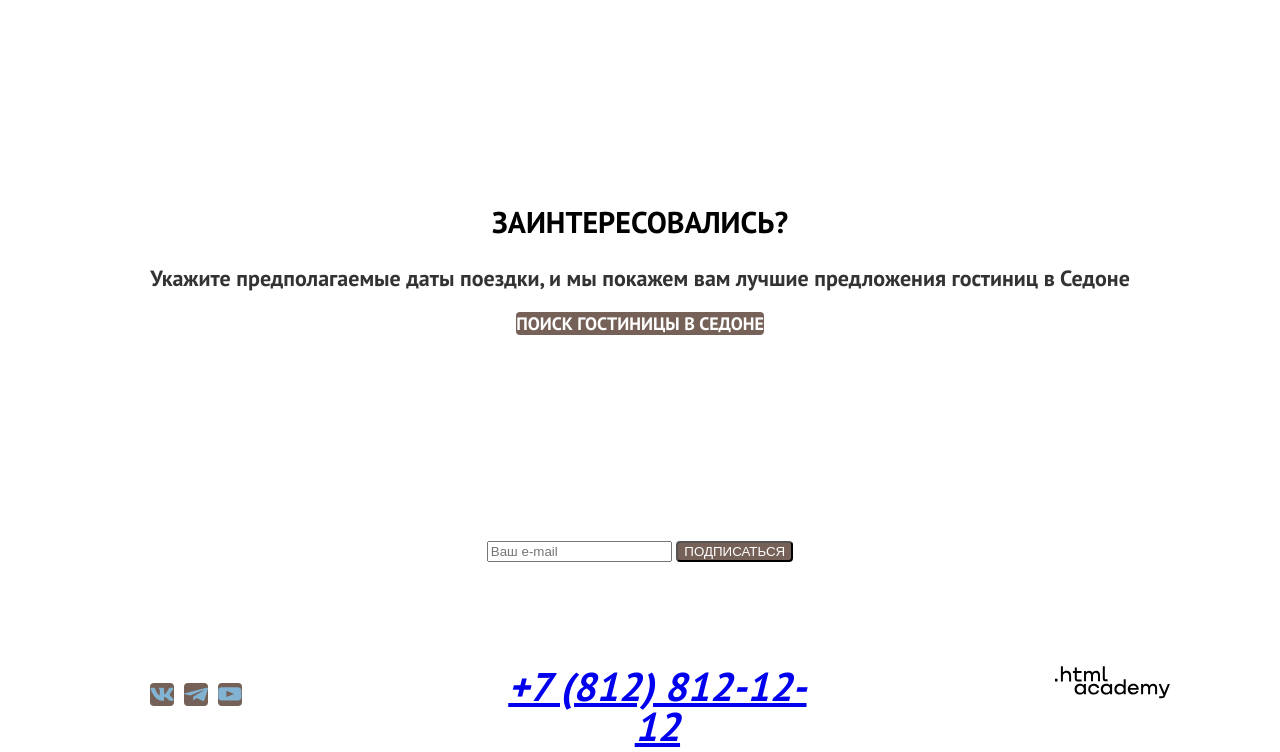
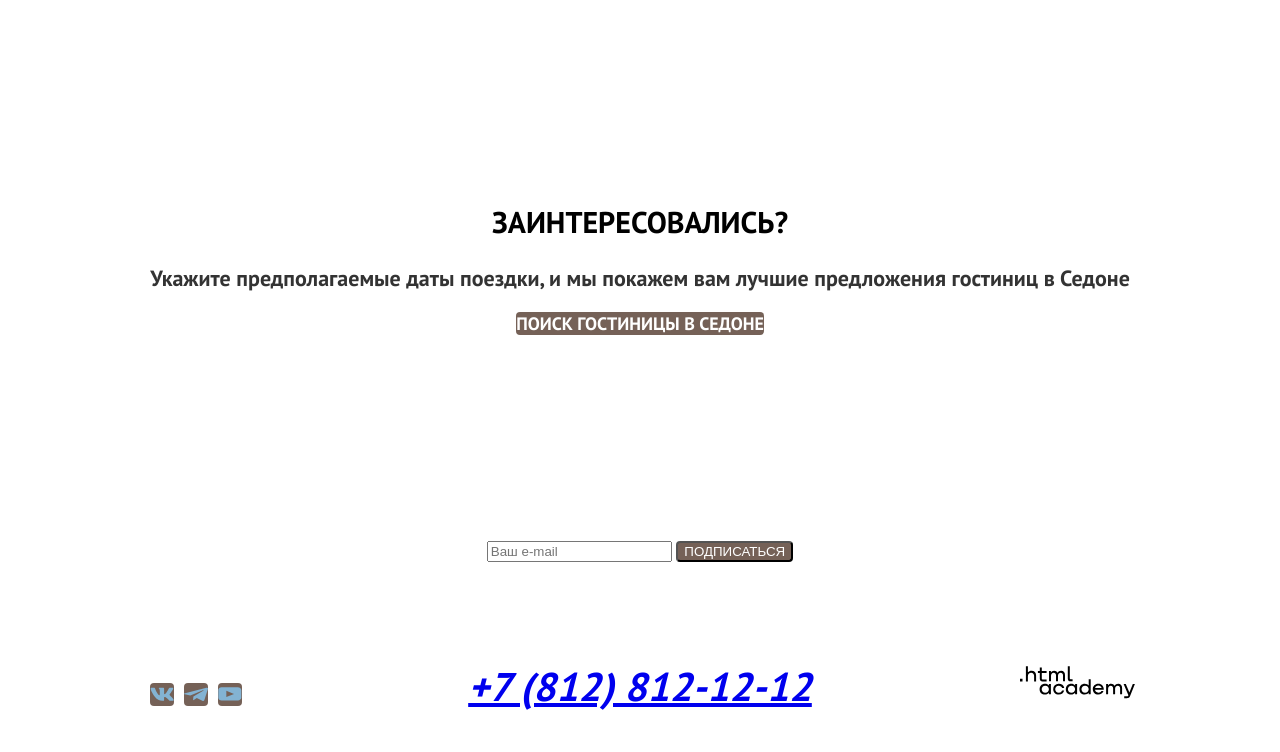
Before and after one commit to htmlacademy-htmlcss/2181423-sedona-35, a plain HTML site: page index.html in a window 1280 px wide. Shown: the part 2051-2803 px from the top of the page. After the commit the page ends 2775 px from the top, so only its background shows below. Drawn offline with Linux system fonts and the light colour scheme.

Commit message:
Update styles.css

```diff
--- a/styles/styles.css
+++ b/styles/styles.css
@@ -213,23 +213,17 @@ body {
 
 .footer-media {
   width: 145px;
-  margin-left: 70px;
-  margin-right: 250px;
 }
 
 .page-footer {
   display: grid;
-  grid-template-columns: 150px 400px 120px;
-  grid-column: 1 / -1;
+  padding-left: 70px;
+  padding-right: 70px;
+  grid-template-columns: 150px 1fr 150px;
 }
 
-.page-footer-phone {
-  width: 350px;
-  margin-right: 235px;
-}
 
 .page-footer-logo {
-  margin-left: auto;
   max-width: 115px;
 }
 
@@ -277,10 +271,6 @@ margin-bottom: 104px;
   color: #ffffff;
 }
 
-.page-footer {
-  display: flex;
-}
-
 .footer-social-list {
   display: flex;
   flex-wrap: wrap;
```
